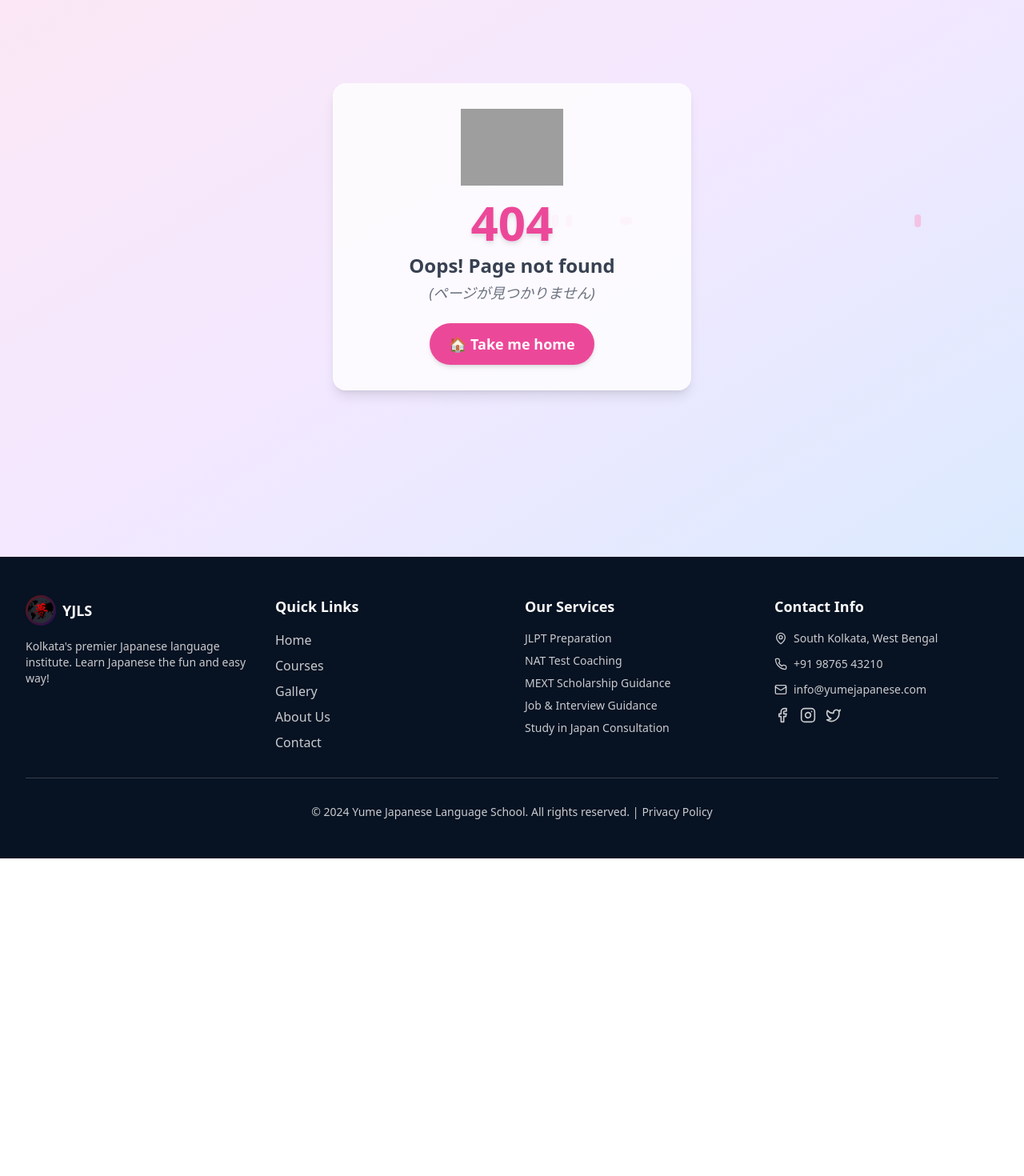
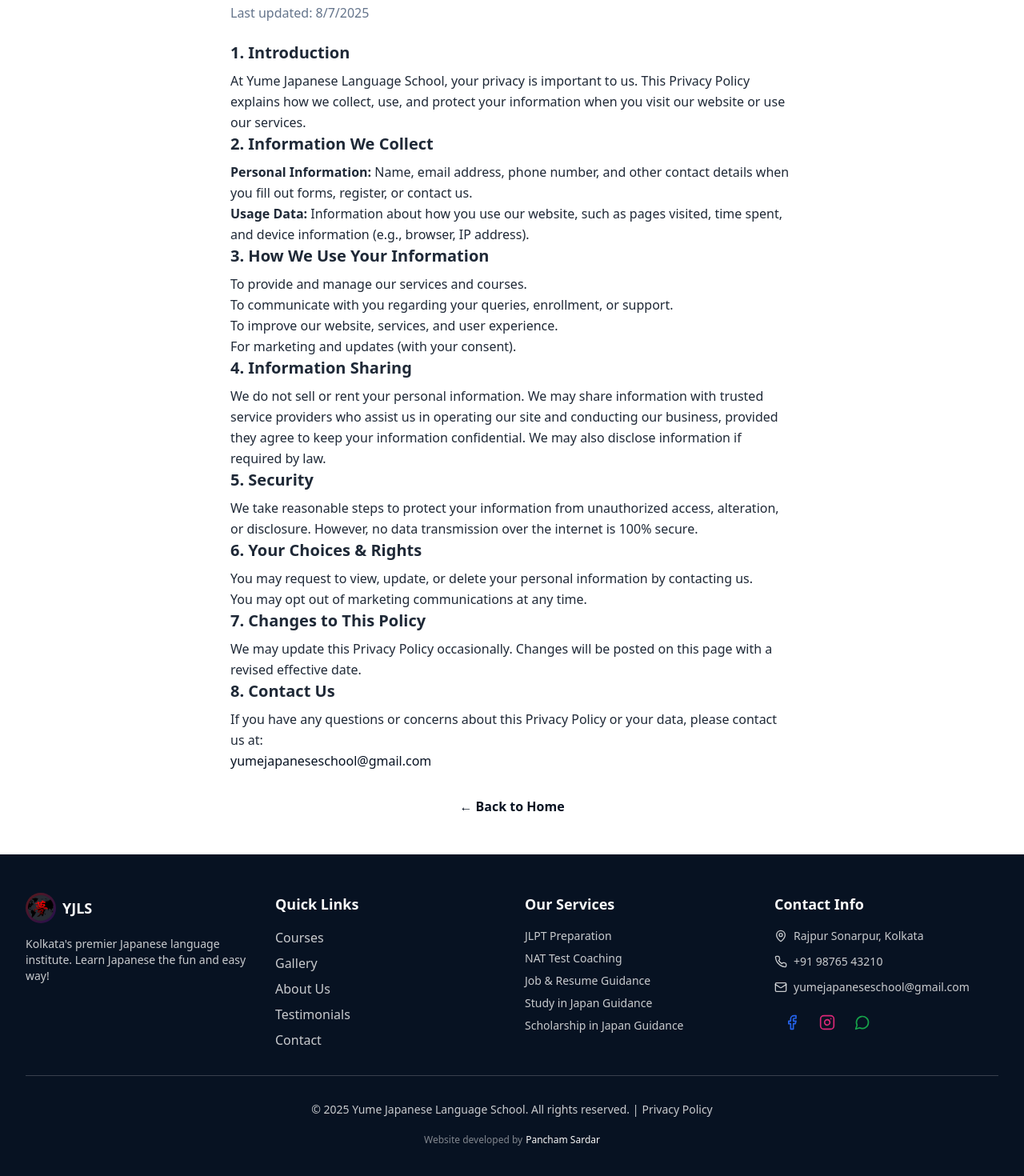
Before and after one commit to Panchammmm/yjls.kolkata, a React (Vite) app: page /privacy in a window 1280 px wide. Shown: the part 168-1638 px from the top of the page at 80% size. Before the commit the page ends 1241 px from the top, so only its background shows below. Built offline with nearby package versions, Linux system fonts and the light colour scheme; grey boxes are pictures that could not be loaded.

Commit message:
Add Privacy Policy page, ScrollToTop component, and update footer and home testimonials

```diff
--- a/src/App.tsx
+++ b/src/App.tsx
@@ -12,6 +12,8 @@ import About from "./pages/About";
 import Contact from "./pages/Contact";
 import Testimonials from "./pages/Testimonials";
 import NotFound from "./pages/NotFound";
+import PrivacyPolicy from "./components/PrivacyPolicy";
+import ScrollToTop from "./components/ScrollToTop";
 
 const queryClient = new QueryClient();
 
@@ -21,6 +23,7 @@ const App = () => (
       <Toaster />
       <Sonner />
       <BrowserRouter>
+        <ScrollToTop />
         <div className="flex flex-col min-h-screen">
           <Navigation />
           <main className="flex-grow">
@@ -31,6 +34,7 @@ const App = () => (
               <Route path="/about" element={<About />} />
               <Route path="/contact" element={<Contact />} />
               <Route path="/testimonials" element={<Testimonials />} />
+              <Route path="/privacy" element={<PrivacyPolicy />} />
               {/* ADD ALL CUSTOM ROUTES ABOVE THE CATCH-ALL "*" ROUTE */}
               <Route path="*" element={<NotFound />} />
             </Routes>
--- a/src/components/ContactInfo.tsx
+++ b/src/components/ContactInfo.tsx
@@ -9,11 +9,7 @@ import {
   Clock,
   Facebook,
   Instagram,
-  Twitter,
   MessageCircle,
-  Star,
-  Users,
-  GraduationCap
 } from "lucide-react";
 
 interface ContactAction {
--- a/src/components/Footer.tsx
+++ b/src/components/Footer.tsx
@@ -1,5 +1,6 @@
 import { Link } from "react-router-dom";
-import { Phone, Mail, MapPin, Facebook, Instagram, Twitter } from "lucide-react";
+import { Phone, Mail, MapPin, Facebook, Instagram, MessageCircle } from "lucide-react";
+import { Button } from "@/components/ui/button";
 import SiteLogo from "@/assets/site-logo.png";
 
 const Footer = () => {
@@ -25,11 +26,6 @@ const Footer = () => {
             <h3 className="font-semibold text-lg mb-4">Quick Links</h3>
             <ul className="space-y-2">
               <li>
-                <Link to="/" className="text-primary-foreground/80 hover:text-primary-foreground transition-colors">
-                  Home
-                </Link>
-              </li>
-              <li>
                 <Link to="/courses" className="text-primary-foreground/80 hover:text-primary-foreground transition-colors">
                   Courses
                 </Link>
@@ -42,6 +38,11 @@ const Footer = () => {
               <li>
                 <Link to="/about" className="text-primary-foreground/80 hover:text-primary-foreground transition-colors">
                   About Us
+                </Link>
+              </li>
+              <li>
+                <Link to="/testimonials" className="text-primary-foreground/80 hover:text-primary-foreground transition-colors">
+                  Testimonials
                 </Link>
               </li>
               <li>
@@ -58,9 +59,9 @@ const Footer = () => {
             <ul className="space-y-2 text-primary-foreground/80 text-sm">
               <li>JLPT Preparation</li>
               <li>NAT Test Coaching</li>
-              <li>MEXT Scholarship Guidance</li>
-              <li>Job & Interview Guidance</li>
-              <li>Study in Japan Consultation</li>
+              <li>Job & Resume Guidance</li>
+              <li>Study in Japan Guidance</li>
+              <li>Scholarship in Japan Guidance</li>
             </ul>
           </div>
 
@@ -70,7 +71,7 @@ const Footer = () => {
             <div className="space-y-3">
               <div className="flex items-center space-x-2 text-primary-foreground/80 text-sm">
                 <MapPin className="h-4 w-4" />
-                <span>South Kolkata, West Bengal</span>
+                <span>Rajpur Sonarpur, Kolkata</span>
               </div>
               <div className="flex items-center space-x-2 text-primary-foreground/80 text-sm">
                 <Phone className="h-4 w-4" />
@@ -78,21 +79,85 @@ const Footer = () => {
               </div>
               <div className="flex items-center space-x-2 text-primary-foreground/80 text-sm">
                 <Mail className="h-4 w-4" />
-                <span>info@yumejapanese.com</span>
+                <span>yumejapaneseschool@gmail.com</span>
               </div>
-              <div className="flex space-x-3 mt-4">
-                <Facebook className="h-5 w-5 text-primary-foreground/80 hover:text-primary-foreground cursor-pointer transition-colors" />
-                <Instagram className="h-5 w-5 text-primary-foreground/80 hover:text-primary-foreground cursor-pointer transition-colors" />
-                <Twitter className="h-5 w-5 text-primary-foreground/80 hover:text-primary-foreground cursor-pointer transition-colors" />
+              {/* Social Media Links */}
+              <div className="hover:shadow-soft transition-all duration-300">
+                <div className="">
+                  <div className="flex flex-wrap justify-start">
+                    <div
+                      onClick={() =>
+                        window.open(
+                          "https://www.facebook.com/profile.php?id=100084716997973&sk=photos&locale=hi_IN",
+                          "_blank"
+                        )
+                      }
+                      className="text-blue-600 rounded-lg transition-colors cursor-pointer group relative min-h-[44px] min-w-[44px] flex items-center justify-center"
+                      aria-label="Facebook"
+                      title="Facebook"
+                    >
+                      <Facebook className="h-4 w-4 sm:h-5 sm:w-5 group-hover:scale-110 transition-transform" />
+                      <div className="absolute -top-10 left-1/2 transform -translate-x-1/2 px-2 py-1 bg-gray-800 text-white text-xs rounded opacity-0 group-hover:opacity-100 transition-opacity duration-200 whitespace-nowrap pointer-events-none z-10">
+                        Facebook
+                      </div>
+                    </div>
+                    <div
+                      onClick={() =>
+                        window.open(
+                          "https://www.instagram.com/suntugaye?utm_source=ig_web_button_share_sheet&igsh=ZDNlZDc0MzIxNw==",
+                          "_blank"
+                        )
+                      }
+                      className="text-pink-600 rounded-lg transition-colors cursor-pointer group relative min-h-[44px] min-w-[44px] flex items-center justify-center"
+                      aria-label="Instagram"
+                      title="Instagram"
+                    >
+                      <Instagram className="h-4 w-4 sm:h-5 sm:w-5 group-hover:scale-110 transition-transform" />
+                      <div className="absolute -top-10 left-1/2 transform -translate-x-1/2 px-2 py-1 bg-gray-800 text-white text-xs rounded opacity-0 group-hover:opacity-100 transition-opacity duration-200 whitespace-nowrap pointer-events-none z-10">
+                        Instagram
+                      </div>
+                    </div>
+                    <div
+                      onClick={() =>
+                        window.open(
+                          "https://whatsapp.com/channel/0029VbB3Yfr3WHTbY1VRoI2D",
+                          "_blank"
+                        )
+                      }
+                      className="text-green-600 rounded-lg transition-colors cursor-pointer group relative min-h-[44px] min-w-[44px] flex items-center justify-center"
+                      aria-label="WhatsApp Channel"
+                      title="WhatsApp Channel"
+                    >
+                      <MessageCircle className="h-4 w-4 sm:h-5 sm:w-5 group-hover:scale-110 transition-transform" />
+                      <div className="absolute -top-10 left-1/2 transform -translate-x-1/2 px-2 py-1 bg-gray-800 text-white text-xs rounded opacity-0 group-hover:opacity-100 transition-opacity duration-200 whitespace-nowrap pointer-events-none z-10">
+                        WhatsApp Channel
+                      </div>
+                    </div>
+                  </div>
+                </div>
               </div>
             </div>
           </div>
         </div>
 
-        <div className="border-t border-primary-foreground/20 mt-8 pt-8 text-center">
+        <div className="border-t border-primary-foreground/20 mt-8 pt-8 text-center space-y-5">
           <p className="text-primary-foreground/80 text-sm">
-            © 2024 Yume Japanese Language School. All rights reserved. |
-            <Link to="/privacy" className="hover:text-primary-foreground ml-1">Privacy Policy</Link>
+            © {new Date().getFullYear()} Yume Japanese Language School. All rights reserved. |
+            <Link to="/privacy" className="hover:text-primary-foreground ml-1 hover:underline">Privacy Policy</Link>
+          </p>
+          <p className="text-primary-foreground/50 text-xs">
+            Website developed by
+            <span
+              onClick={() =>
+                window.open(
+                  "https://pancham-portfolio.netlify.app/",
+                  "_blank"
+                )
+              }
+              className="text-primary-foreground ml-1 cursor-pointer hover:underline"
+            >
+              Pancham Sardar
+            </span>
           </p>
         </div>
       </div>
--- /dev/null
+++ b/src/components/PrivacyPolicy.jsx
@@ -0,0 +1,84 @@
+import { Link } from "react-router-dom";
+
+const PrivacyPolicy = () => (
+  <div className="max-w-3xl mx-auto py-12 px-4 sm:px-6 lg:px-8">
+    <h1 className="text-3xl font-bold mb-6 text-primary">Privacy Policy</h1>
+    <p className="mb-6 text-muted-foreground">
+      Last updated: {new Date().toLocaleDateString()}
+    </p>
+
+    <div className="space-y-6 text-base leading-relaxed text-foreground">
+      <section>
+        <h2 className="font-semibold text-xl mb-2">1. Introduction</h2>
+        <p>
+          At Yume Japanese Language School, your privacy is important to us. This Privacy Policy explains how we collect, use, and protect your information when you visit our website or use our services.
+        </p>
+      </section>
+
+      <section>
+        <h2 className="font-semibold text-xl mb-2">2. Information We Collect</h2>
+        <ul className="list-disc pl-6">
+          <li>
+            <strong>Personal Information:</strong> Name, email address, phone number, and other contact details when you fill out forms, register, or contact us.
+          </li>
+          <li>
+            <strong>Usage Data:</strong> Information about how you use our website, such as pages visited, time spent, and device information (e.g., browser, IP address).
+          </li>
+        </ul>
+      </section>
+
+      <section>
+        <h2 className="font-semibold text-xl mb-2">3. How We Use Your Information</h2>
+        <ul className="list-disc pl-6">
+          <li>To provide and manage our services and courses.</li>
+          <li>To communicate with you regarding your queries, enrollment, or support.</li>
+          <li>To improve our website, services, and user experience.</li>
+          <li>For marketing and updates (with your consent).</li>
+        </ul>
+      </section>
+
+      <section>
+        <h2 className="font-semibold text-xl mb-2">4. Information Sharing</h2>
+        <p>
+          We do not sell or rent your personal information. We may share information with trusted service providers who assist us in operating our site and conducting our business, provided they agree to keep your information confidential. We may also disclose information if required by law.
+        </p>
+      </section>
+
+      <section>
+        <h2 className="font-semibold text-xl mb-2">5. Security</h2>
+        <p>
+          We take reasonable steps to protect your information from unauthorized access, alteration, or disclosure. However, no data transmission over the internet is 100% secure.
+        </p>
+      </section>
+
+      <section>
+        <h2 className="font-semibold text-xl mb-2">6. Your Choices & Rights</h2>
+        <ul className="list-disc pl-6">
+          <li>You may request to view, update, or delete your personal information by contacting us.</li>
+          <li>You may opt out of marketing communications at any time.</li>
+        </ul>
+      </section>
+
+      <section>
+        <h2 className="font-semibold text-xl mb-2">7. Changes to This Policy</h2>
+        <p>
+          We may update this Privacy Policy occasionally. Changes will be posted on this page with a revised effective date.
+        </p>
+      </section>
+
+      <section>
+        <h2 className="font-semibold text-xl mb-2">8. Contact Us</h2>
+        <p>
+          If you have any questions or concerns about this Privacy Policy or your data, please contact us at: <br />
+          <a href="mailto:yumejapaneseschool@gmail.com" className="text-primary underline">yumejapaneseschool@gmail.com</a>
+        </p>
+      </section>
+    </div>
+
+    <div className="mt-8 text-center">
+      <Link to="/" className="text-primary font-semibold hover:underline">&larr; Back to Home</Link>
+    </div>
+  </div>
+);
+
+export default PrivacyPolicy;
--- /dev/null
+++ b/src/components/ScrollToTop.jsx
@@ -0,0 +1,14 @@
+import { useEffect } from 'react';
+import { useLocation } from 'react-router-dom';
+
+const ScrollToTop = () => {
+  const { pathname } = useLocation();
+
+  useEffect(() => {
+    window.scrollTo({ top: 0, left: 0, behavior: 'smooth' });
+  }, [pathname]);
+
+  return null;
+};
+
+export default ScrollToTop;
--- a/src/pages/Home.tsx
+++ b/src/pages/Home.tsx
@@ -39,47 +39,34 @@ const Home = () => {
 
   const testimonials = [
     {
-      name: "Anirban Mondal",
+      name: "Ritwayan Mondal",
+      role: "JLPT N5 Graduate",
       rating: 5,
-      text: "I'm currently studying Japanese at Yume Japanese Language School and the experience has been fantastic. The teachers are excellent—knowledgeable, patient, and make learning enjoyable.",
-      role: "Current Student",
-    },
-    {
-      name: "Rohit Sarkar",
-      rating: 5,
-      text: "The instructor is incredibly approachable and create a fun and engaging environment, even when tackling complex concepts. Their structured curriculum ensures a clear learning path.",
-      role: "JLPT Graduate",
-    },
-    {
-      name: "Suchismita Mridha",
-      rating: 5,
-      text: "My experience with Yume Japanese Language School was quite well and I've learned a lot from the teacher. Equal attention was given to every individual which is the best part of YJLS.",
-      role: "Former Student",
-    },
-    {
-      name: "Ritwayan Mondal",
-      rating: 5,
-      text: "'Yume' means Dream in Japan. If you dream it you can achieve it. Jyoti Sir is so polite and humble, I advise if you check it, just one call to sir, he definitely give you real advice. By the way it's your decision to join the class...",
-      role: "JLPT N5 Graduate",
+      text: "'Yume' means Dream in Japan. If you dream it you can achieve it. Jyoti Sir is so polite and humble, I advise if you check it, just one call to sir, he definitely give you real advice. By the way it's your decision to join the class. Currently I'm still learning, still now my experience is V. good",
     },
     {
       name: "Sayandeep Biswas",
+      role: "Current N4 Student",
       rating: 5,
       text: "One of the best places you can learn japanese in West Bengal. Gayen sensei, our teacher, is also extremely open about him and knows how to make his students open up to him and get the best out of every individual.",
-      role: "Current N4 Student",
     },
     {
       name: "Rahul Roy",
+      role: "Current N4 Student",
       rating: 5,
       text: "If you want to learn Japanese, this is the best place to follow a guided learning path. The structured approach and expert guidance make it an excellent choice for all levels.",
-      role: "Current N4 Student",
+    },{
+      name: "Sumita Mondal",
+      role: "JLPT N5 Graduate",
+      rating: 5,
+      text: "Best Japanese School. This is the best school if you want to learn Japanese. So without wasting time get admitted immediately!! 🇮🇳❤️🇯🇵",
     },
     {
-      name: "Mousumi Kumar",
+      name: "Srayashi Ghosh",
+      role: "Beginner level Student",
       rating: 5,
-      text: "This is an excellent place to learn Japanese. In my case, my teacher is Jyotirmoy Gayen sensei, he is very friendly and interactive. I recommend this institution.",
-      role: "Current N5 Student",
-    }
+      text: "Amazing place to begin with learning Japanese language. With approachable and understanding teacher it becomes easy to learn and grasp a difficult language like Japanese. Highly recommended for all stages.",
+    },
   ];
 
   const courses = [
@@ -429,7 +416,7 @@ const Home = () => {
               Student Success Stories
             </h2>
             <p className="text-lg sm:text-xl px-4">
-              Real achievements from our Japanese language learners
+              Japanese learners sharing their real success and progress
             </p>
           </div>
 
--- a/src/pages/Testimonials.tsx
+++ b/src/pages/Testimonials.tsx
@@ -36,7 +36,7 @@ const Testimonials = () => {
       name: "Suchismita Mridha",
       role: "Current N3 Student",
       rating: 5,
-      text: "My experience with Yume Japanese Language School was quite well and I've learned a lot from the teacher.....equal attention was given to every individual which is the best part of YJLS . So I would suggest if you really interested in Japanese language you should definitely go for it . It helps you to overcome your fears and helps in achieving your goals.",
+      text: "My experience with Yume Japanese Language School was quite well and I've learned a lot from the teacher. Equal attention was given to every individual which is the best part of YJLS. So I would suggest if you really interested in Japanese language you should definitely go for it. It helps you to overcome your fears and helps in achieving your goals.",
     },
     {
       name: "Khan Jaber",
```
